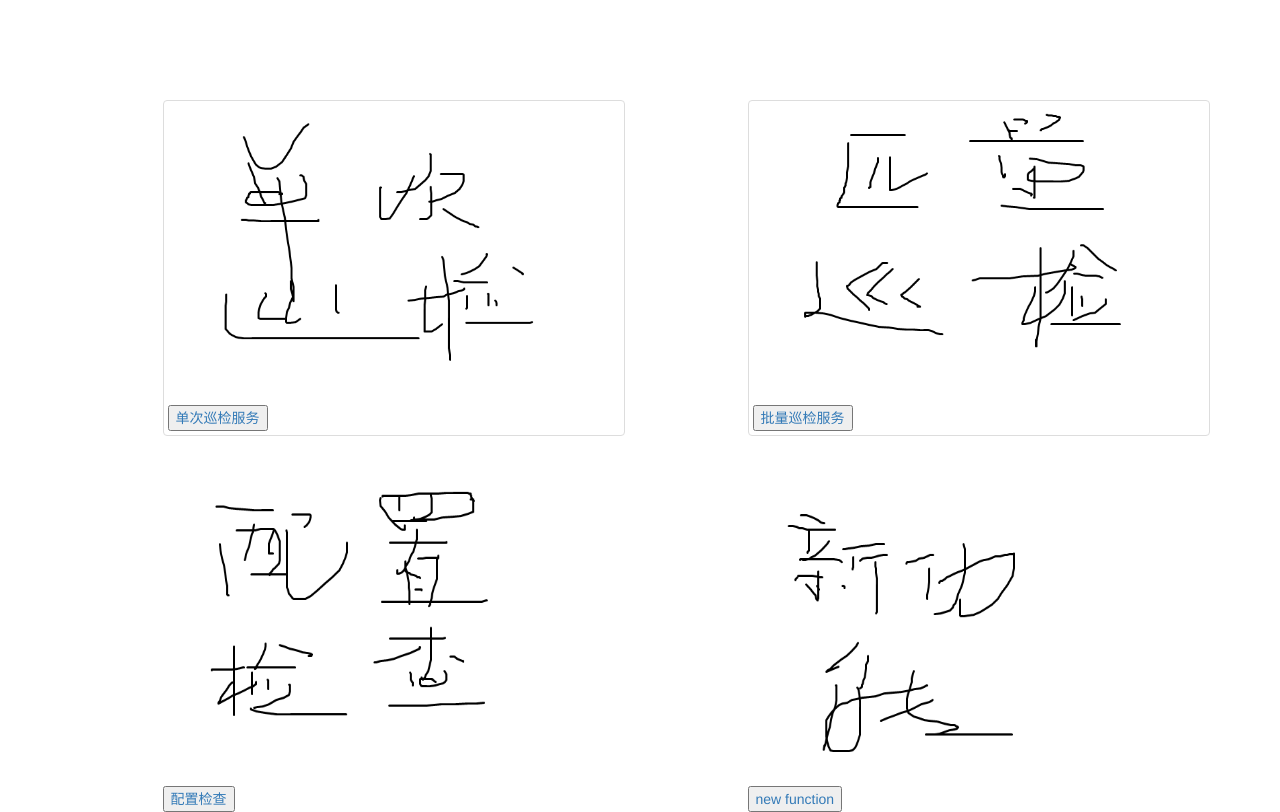
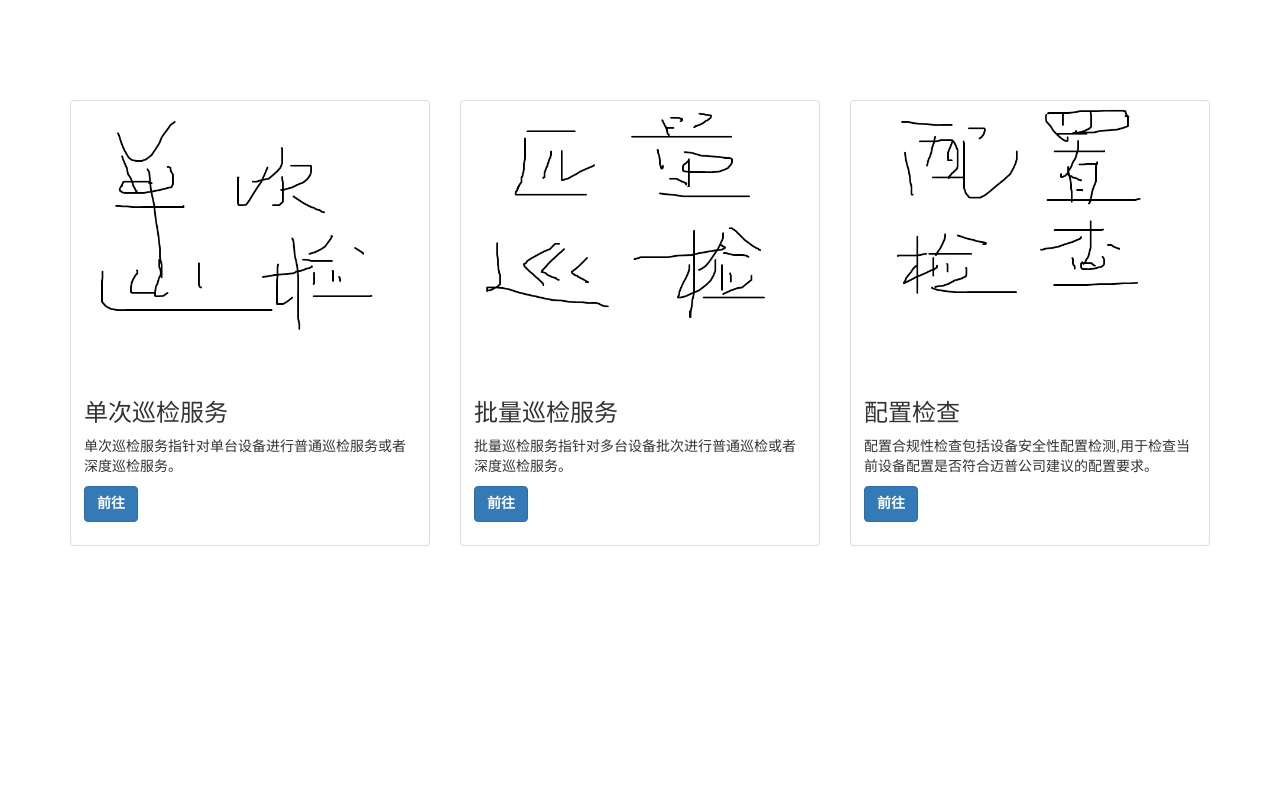
Before and after one commit to haixiaohai/flask-mit, a Flask app: page / in a window 1280 px wide. Shown: the part 52-864 px from the top of the page. After the commit the page ends 598 px from the top, so only its background shows below. Run offline with Flask 2, Linux system fonts and the light colour scheme; the visitor is signed in with stand-in values (Sample User, id 1); some libraries are stand-ins or nearby versions.

Commit message:
20190109 commit

```diff
--- a/app/templates/base.html
+++ b/app/templates/base.html
@@ -60,7 +60,7 @@
                             <li role="separator" class="divider"></li>
                             <li><a href="{{ url_for('about') }}">关于</a></li>
                             <li role="separator" class="divider"></li>
-                            <li><a href="{{ url_for('boot') }}">测试页</a></li>
+                            <li><a href="{{ url_for('boot') }}">待定</a></li>
                         </ul>
                     </li>
                     <li>
--- a/app/templates/index.html
+++ b/app/templates/index.html
@@ -4,33 +4,40 @@
 {% block page_content %}
 
 <div class="container">
-    <div class="row" style="margin-bottom:30px;">
-        <div class="col-lg-6">
-            <div class="col-xs-offset-2 thumbnail">
+    <div class="row">
+        <div class="col-lg-4 col-md-6">
+            <div class="thumbnail">
                 <a href="{{ url_for('single') }}"><img src="{{ url_for('static',filename='img/single.png') }}" id="img" style="margin:0 auto;"></a></br>
-                <a href="{{ url_for('single') }}"><button>单次巡检服务</button></a>
+                <div class="caption">
+                    <h3>单次巡检服务</h3>
+                    <p>单次巡检服务指针对单台设备进行普通巡检服务或者深度巡检服务。</p>
+                    <p><a href="{{ url_for('single') }}" class="btn btn-primary" role="button">前往</a></p>
+                </div>
             </div>
         </div>
-        <div class="col-lg-6">
-            <div class="col-xs-offset-2 thumbnail">
+        <div class="col-lg-4 col-md-6">
+            <div class="thumbnail">
                 <a href="{{ url_for('batch') }}"><img src="{{ url_for('static',filename='img/batch.png') }}"></a></br>
-                <a href="{{ url_for('batch') }}"><button>批量巡检服务</button></a>
+                <div class="caption">
+                    <h3>批量巡检服务</h3>
+                    <p>批量巡检服务指针对多台设备批次进行普通巡检或者深度巡检服务。</p>
+                    <p><a href="{{ url_for('batch') }}" class="btn btn-primary" role="button">前往</a></p>
+                </div>
             </div>
         </div>
-    </div>
-    <div class="row">
-        <div class="col-lg-6">
-            <div class="col-xs-offset-2">
-                <a href="{{ url_for('config') }}"><img src="{{ url_for('static',filename='img/config.png') }}"></a></br>
-                <a href="{{ url_for('config') }}"><button>配置检查</button></a>
+        <div class="col-lg-4 col-md-6">
+        <div class="thumbnail">
+            <a href="{{ url_for('config') }}"><img src="{{ url_for('static',filename='img/config.png') }}"></a></br>
+            <div class="caption">
+                <h3>配置检查</h3>
+                <p>配置合规性检查包括设备安全性配置检测,用于检查当前设备配置是否符合迈普公司建议的配置要求。</p>
+                <p><a href="{{ url_for('config') }}" class="btn btn-primary" role="button">前往</a></p>
             </div>
-        </div>
-        <div class="col-lg-6">
-            <div class="col-xs-offset-2">
-                <a href="{{ url_for('new') }}"><img src="{{ url_for('static',filename='img/4.png') }}"></a></br>
-                <a href="{{ url_for('new') }}"><button>new function</button></a>
-            </div>
+
         </div>
     </div>
+    </div>
+
+
 </div>
 {% endblock page_content %}
--- a/config.py
+++ b/config.py
@@ -1,8 +1,6 @@
 import os
 
-#
-
-#
+#CSRF setup
 CSRF_ENABLED = True    #cross-site request forgery
 SECRET_KEY = 'you-will-never-guess'
 
```
